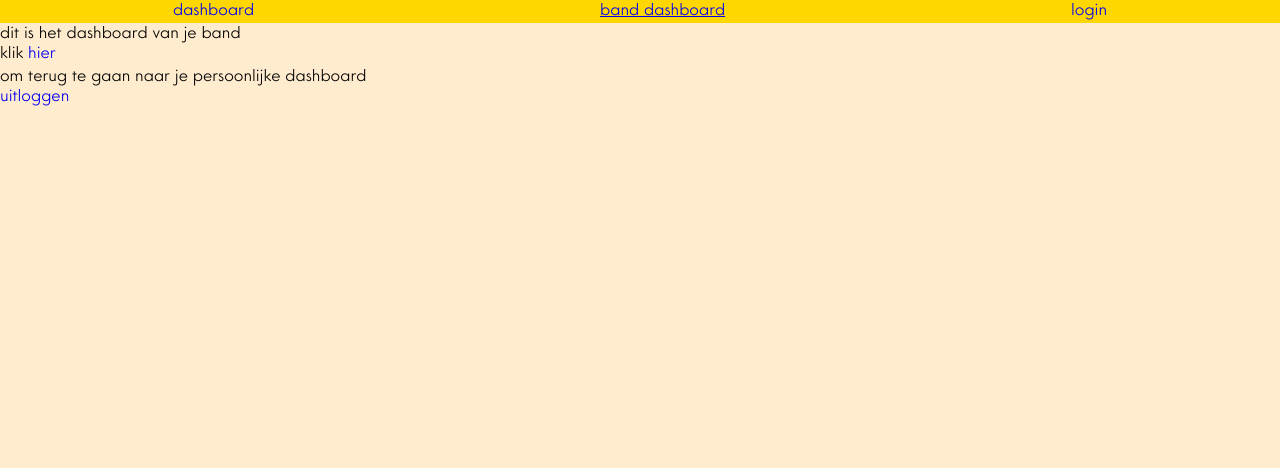
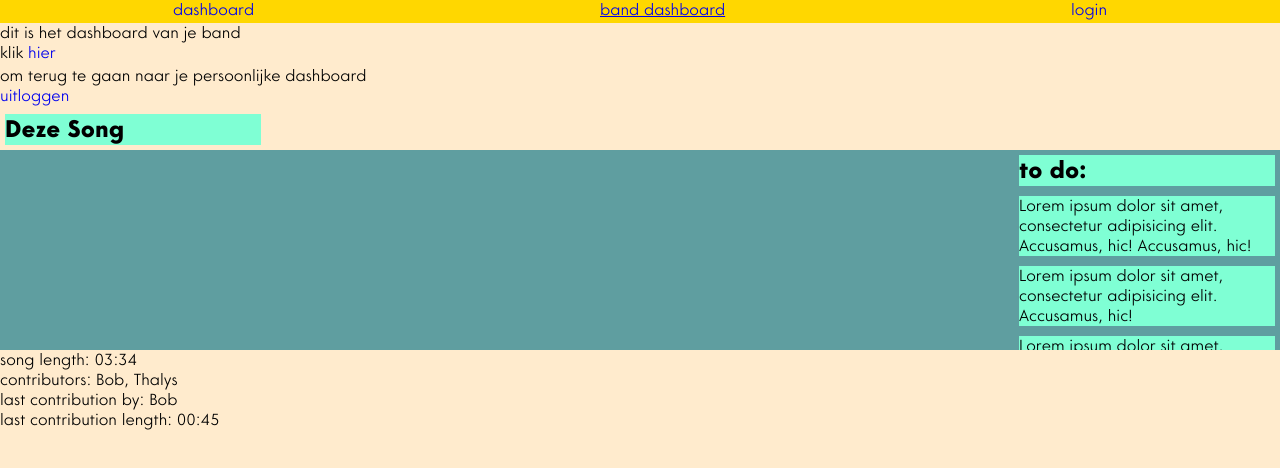
Before and after one commit to BRvanHogen/eindopdracht-frontend, a React (Create React App) app: page /band-dashboard in a window 1280 px wide. Shown: the top 468 px of the page. Built offline with nearby package versions, Linux system fonts and the light colour scheme.

Commit message:
component SongDetails gebouwd, positie to-do-list en scrollbar gedaan.

```diff
--- a/src/App.css
+++ b/src/App.css
@@ -2,4 +2,5 @@
 
 body {
     font-family: 'Core Sans G', Arial, sans-serif;
+    background-color: blanchedalmond;
 }
--- a/src/App.js
+++ b/src/App.js
@@ -1,6 +1,6 @@
 import React from 'react';
 import './App.css';
-import {BrowserRouter as Router, Switch, Route, } from 'react-router-dom';
+import {BrowserRouter as Router, Switch, Route,} from 'react-router-dom';
 import LoginPage from "./pages/LoginPage";
 import Dashboard from "./pages/Dashboard";
 import BandDashboard from "./pages/BandDashboard";
@@ -18,7 +18,9 @@ function App() {
                     <Dashboard/>
                 </Route>
                 <Route path="/band-dashboard">
-                <BandDashboard/>
+                    <BandDashboard
+                        title="Deze Song"
+                    />
                 </Route>
             </Switch>
         </Router>
--- /dev/null
+++ b/src/components/SongDetails.js
@@ -0,0 +1,16 @@
+import React from 'react';
+
+
+function SongDetails({songLength, contributors, lastContributionBy, lastContributionLength}) {
+    return (
+        <>
+            <p>song length: {songLength}</p>
+            <p>contributors: {contributors}</p>
+            <p>last contribution by: {lastContributionBy}</p>
+            <p>last contribution length: {lastContributionLength}</p>
+        </>
+    )
+}
+
+
+export default SongDetails;
--- a/src/pages/BandDashboard.js
+++ b/src/pages/BandDashboard.js
@@ -1,14 +1,32 @@
 import React from 'react';
 import { Link } from 'react-router-dom';
 import '../stylesheets/band-dashboard.css';
+import SongDetails from "../components/SongDetails";
 
 
-function BandDashboard() {
+function BandDashboard({title, children}) {
     return (
         <>
             <p>dit is het dashboard van je band</p>
             <p>klik <Link to="/dashboard">hier</Link> om terug te gaan naar je persoonlijke dashboard</p>
             <Link to="/">uitloggen</Link>
+            <h2>{title}</h2>
+            <div className="notitions">
+                <h2>to do:</h2>
+                    <p>Lorem ipsum dolor sit amet, consectetur adipisicing elit. Accusamus, hic! Accusamus, hic!</p>
+                    <p>Lorem ipsum dolor sit amet, consectetur adipisicing elit. Accusamus, hic!</p>
+                    <p>Lorem ipsum dolor sit amet, consectetur adipisicing elit. Accusamus, hic!</p>
+                    <p>Lorem ipsum dolor sit amet, consectetur adipisicing elit. Accusamus, hic!</p>
+                    {children}
+            </div>
+            <div className="song-details">
+                <SongDetails
+                songLength={'03:34'}
+                contributors={'Bob, Thalys'}
+                lastContributionBy={'Bob'}
+                lastContributionLength={'00:45'}
+                />
+            </div>
         </>
     )
 }
--- a/src/stylesheets/band-dashboard.css
+++ b/src/stylesheets/band-dashboard.css
@@ -3,6 +3,19 @@
     padding: 0;
 }
 
-body {
-    background-color: blanchedalmond;
+.notitions {
+    background-color: cadetblue;
+    display: flex;
+    flex-direction: column;
+    align-items: flex-end;
+
+/*scroller:*/
+    height: 200px;
+    overflow: auto;
 }
+
+.notitions p, h2 {
+    background-color: aquamarine;
+    margin: 5px;
+    width: 20%;
+}
```
Also changed, not shown: 1 other file (tests, documents, lock files or other folders). Lines whose indentation alone changed are shown as unchanged.
